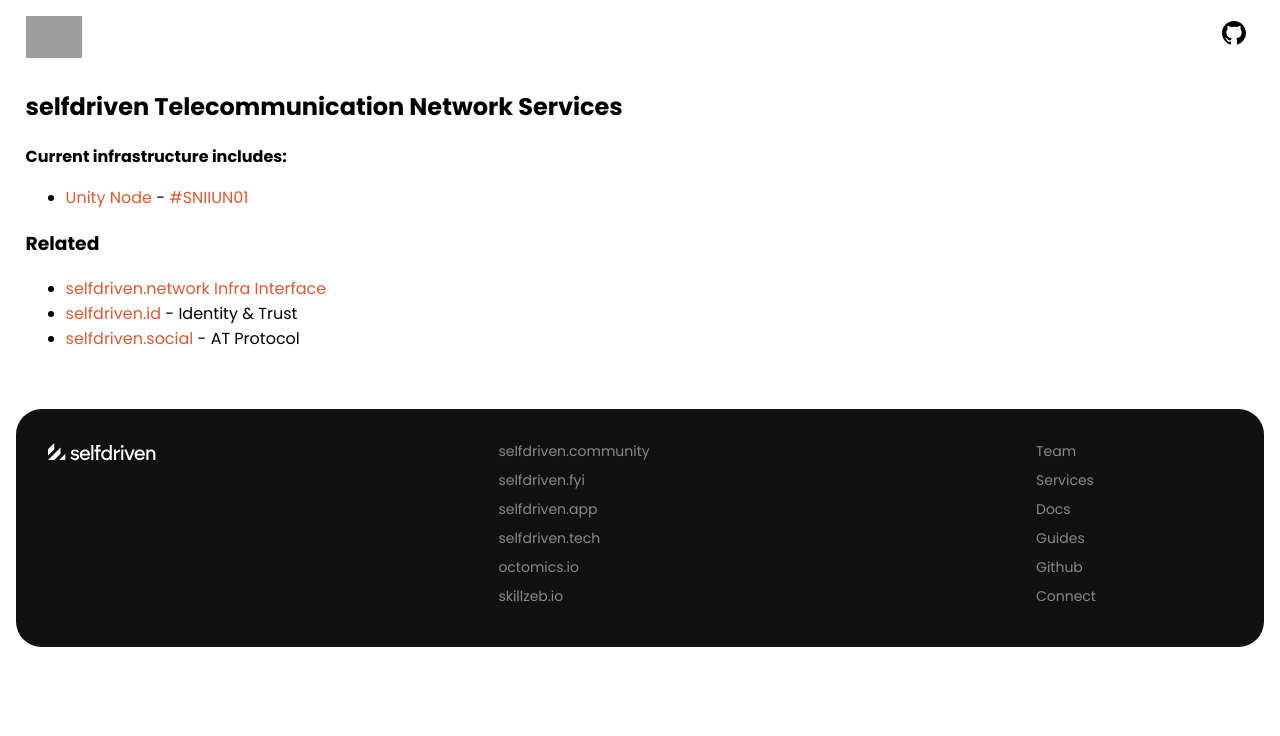
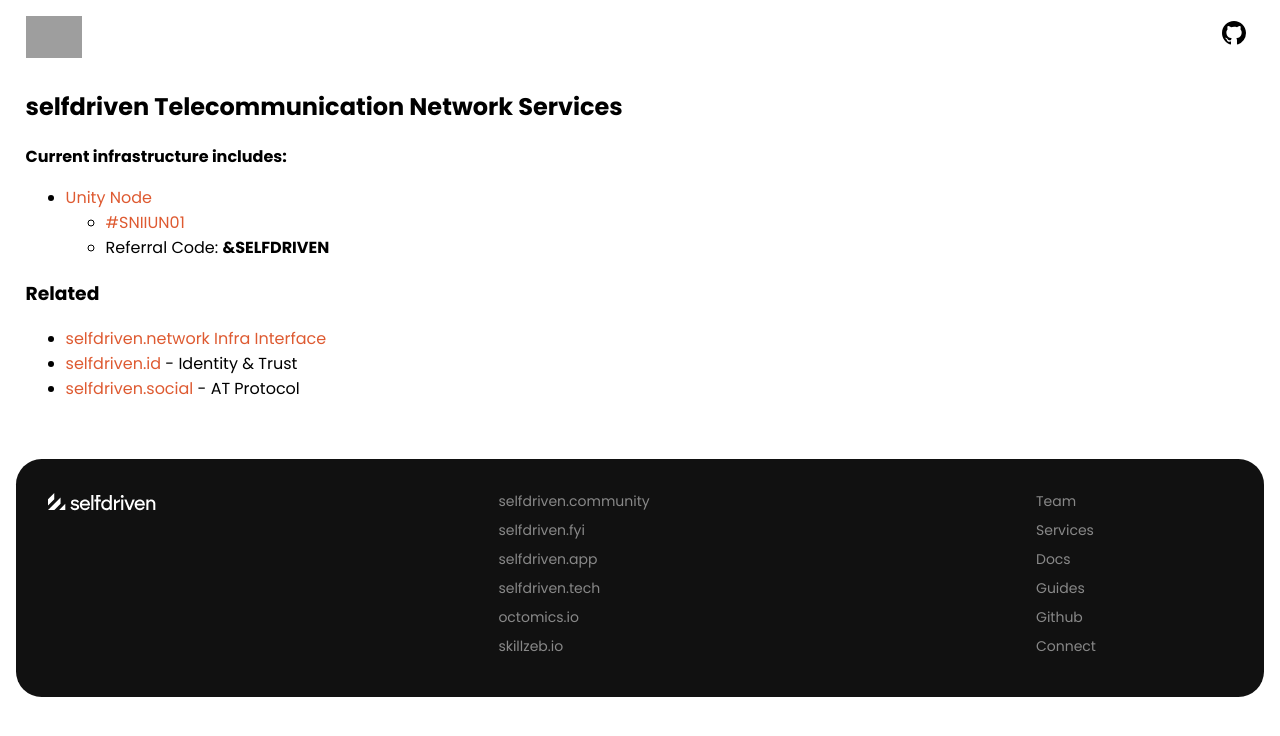
Before and after one commit to selfdriven-services/selfdriven-tel, a Jekyll site: the page built from docs/index.md, in a window 1280 px wide. Shown: the top 736 px of the page. Built offline with Jekyll 4.4.1, drawn with Linux system fonts in a browser that asks for light colours; grey boxes are pictures that could not be loaded.

Commit message:
Update index.md

```diff
--- a/docs/index.md
+++ b/docs/index.md
@@ -6,7 +6,9 @@
 ## selfdriven Telecommunication Network Services
 
 **Current infrastructure includes:**
-- [Unity Node](https://unitynodes.io) - [#SNIIUN01](https://adastat.net/policies/269366d093249b0cac98fa9fcbc374578429534e3b7adeac09f081e3)
+- [Unity Node](https://unitynodes.io)
+    - [#SNIIUN01](https://adastat.net/policies/269366d093249b0cac98fa9fcbc374578429534e3b7adeac09f081e3)
+    - Referral Code: **&SELFDRIVEN**
 
 ### Related
 - [selfdriven.network Infra Interface](https://selfdriven.network/infra-interface)
```
